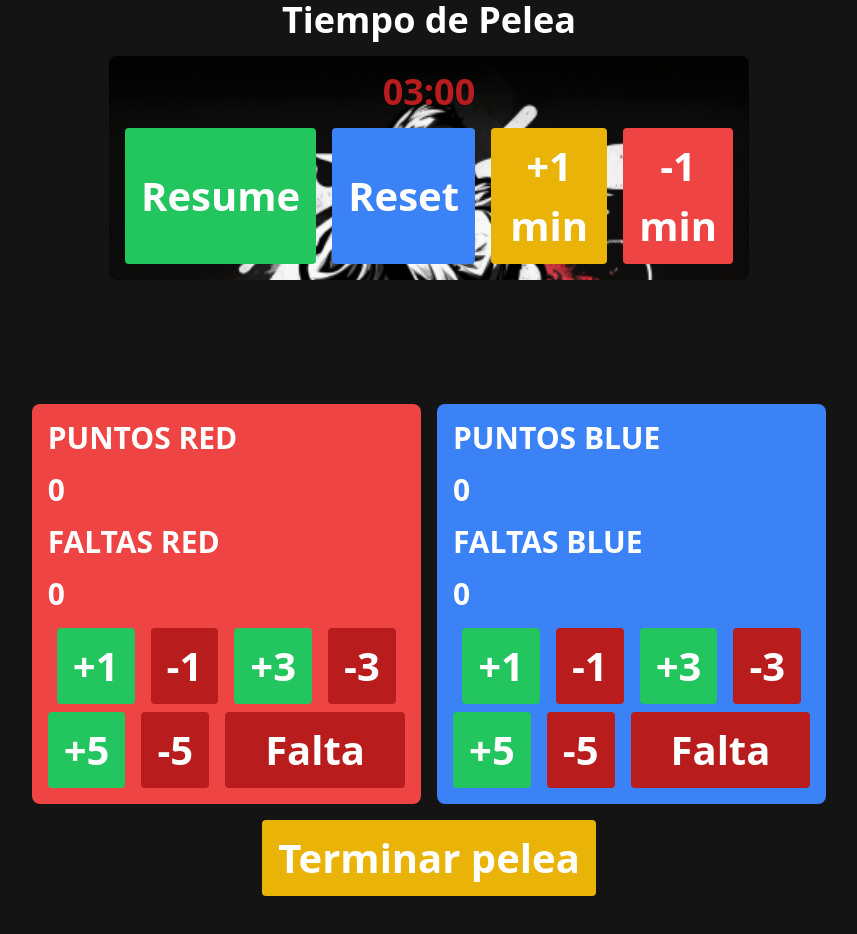
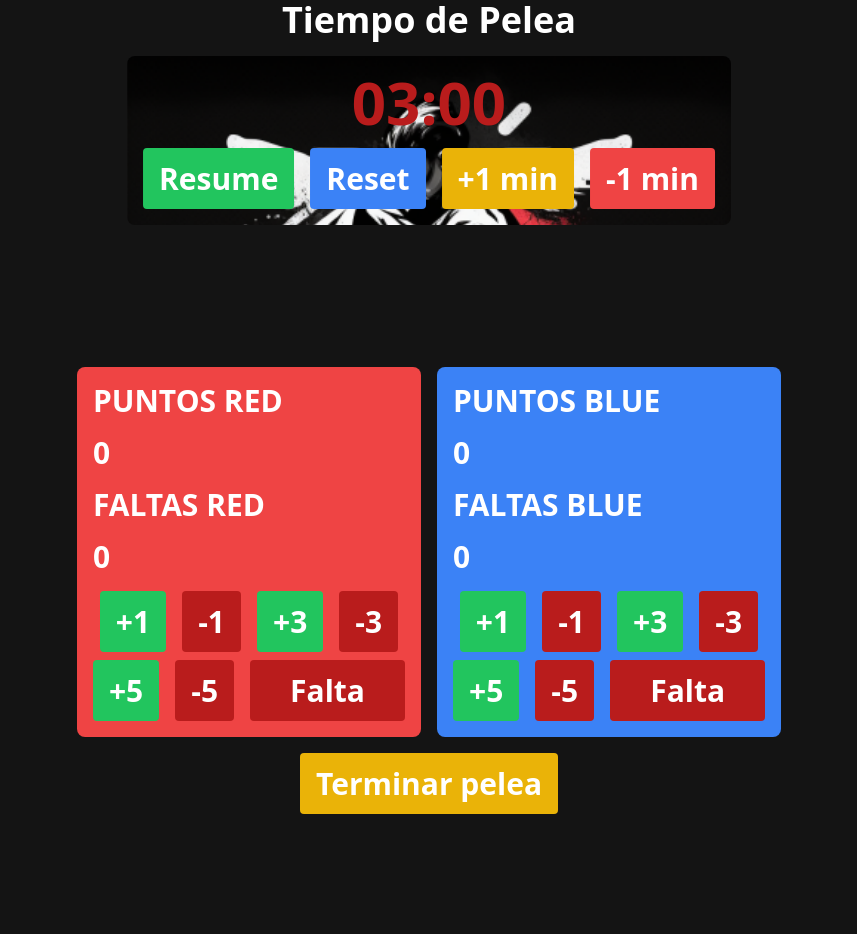
Before and after one commit to JohanLeon0914/zonaNorte, a Next.js app: page / in a window 1280 px wide. Shown: the top 934 px of the page, without its empty margins (211-1068 px from the left). Built offline with nearby package versions, Linux system fonts and the light colour scheme.

Commit message:
corrigiendo tamanio de fuente

```diff
--- a/components/Timer.tsx
+++ b/components/Timer.tsx
@@ -66,7 +66,7 @@ const Timer = ({ initialSeconds }: TimerProps) => {
           backgroundRepeat: "no-repeat",
         }}
       >
-        <div className="text-4xl font-bold mb-4 text-red-700">{formatTime(seconds)}</div>
+        <div className="text-6xl font-bold mb-4 text-red-700">{formatTime(seconds)}</div>
         <div className="flex justify-center space-x-4">
           <button
             className="bg-green-500 hover:bg-green-700 text-white font-bold py-2 px-4 rounded"
--- a/styles/globals.css
+++ b/styles/globals.css
@@ -6,7 +6,7 @@
 @layer base {
     body {
         @apply bg-[#141414] text-white !scrollbar-thin !scrollbar-track-transparent;
-        font-size: 40px;
+        font-size: 30px;
     }
     header {
         @apply fixed top-0 z-50 flex w-full items-center justify-between
```
